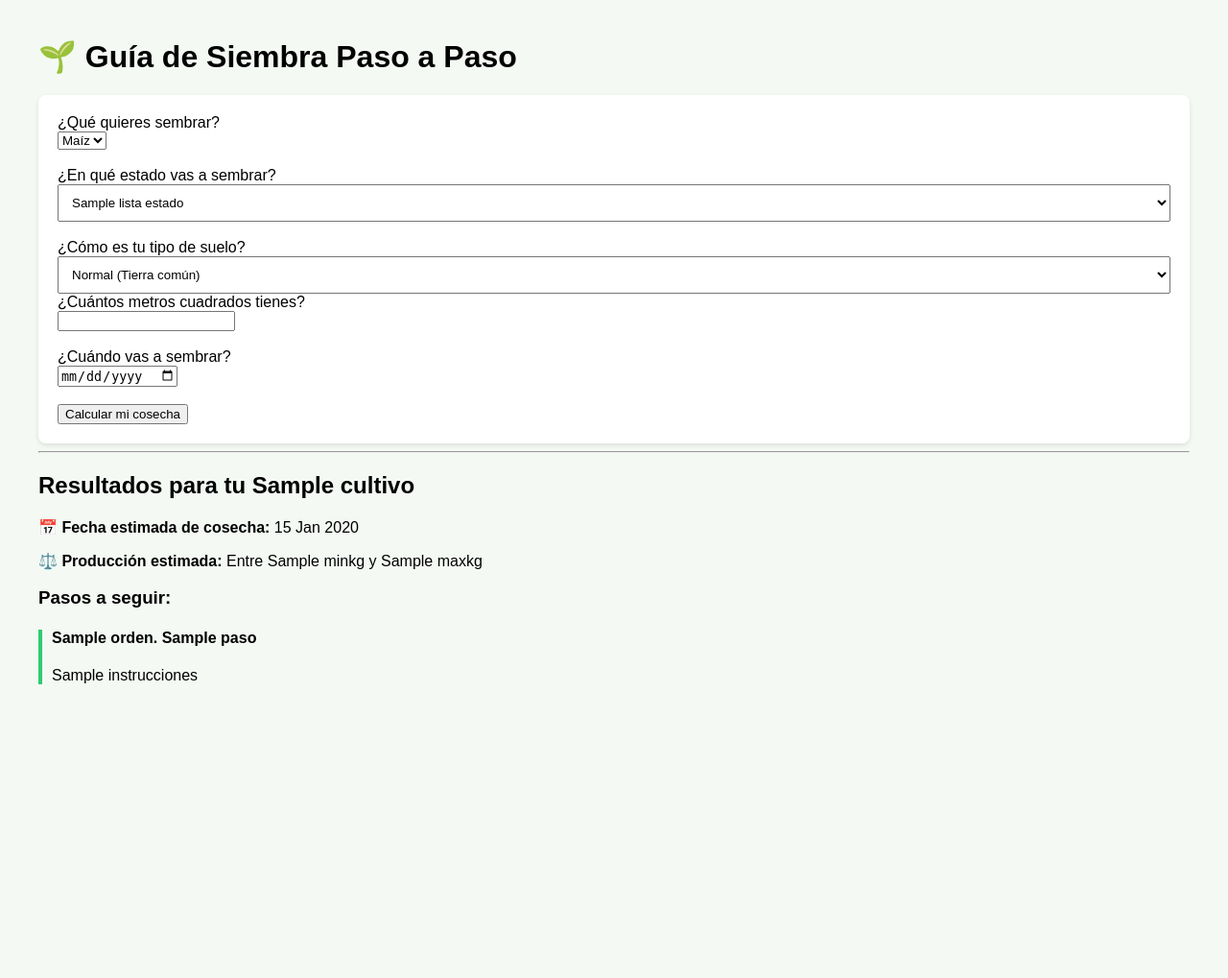
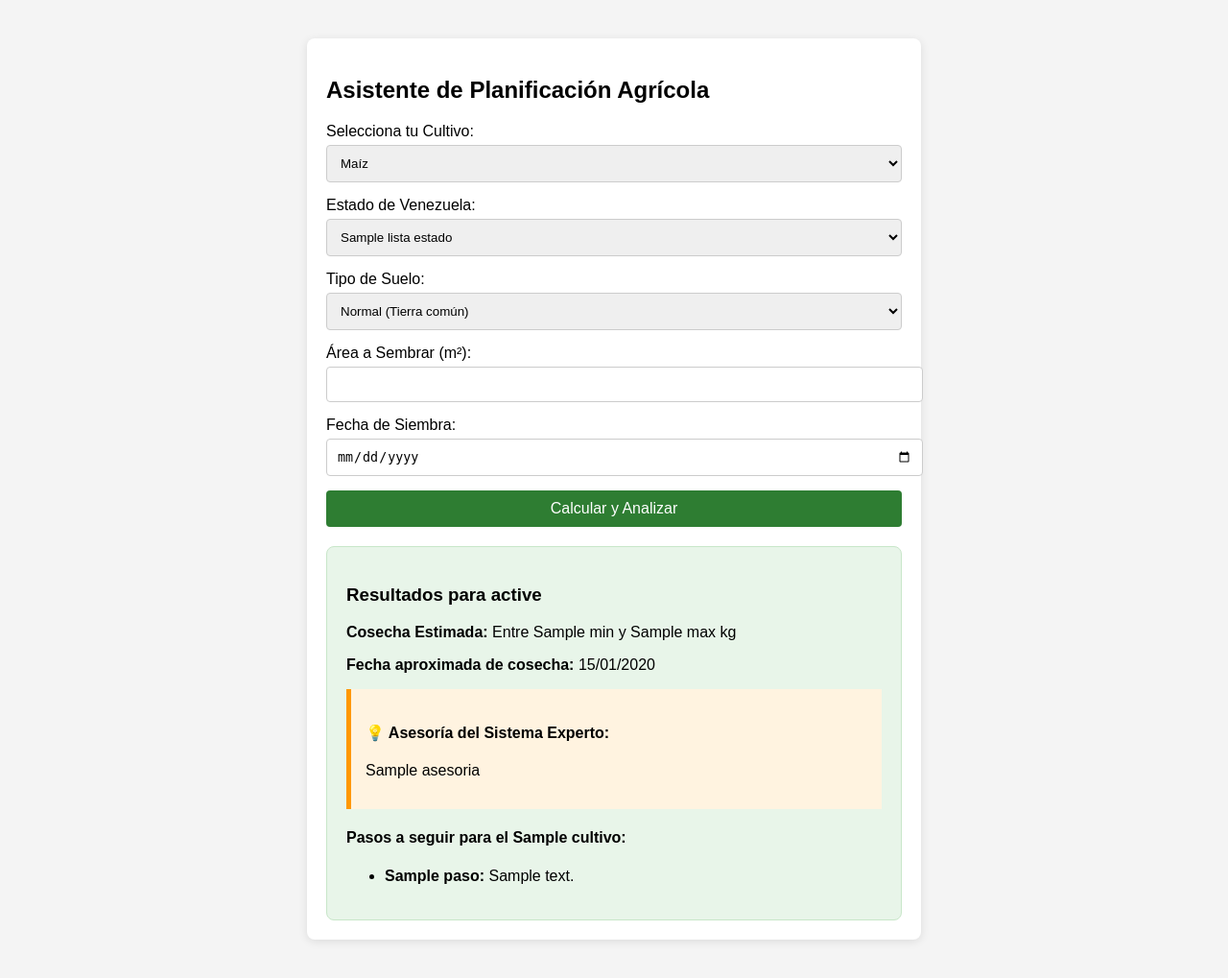
Before and after one commit to emanuelbastidas16-tech/proyecto-tesis, a Django app: template cultivos/templates/cultivos/calculadora.html in a window 1280 px wide. Shown: the whole page at 96% size. Before the commit the page ends 713 px from the top, so only its background shows below. Run offline with Django 4.2, Linux system fonts and the light colour scheme; tables that the repository leaves empty hold one stand-in row (values such as "Sample post"); the template is opened without the code that fills it: values that come from a table or form of the project are taken from there, most other values are stand-ins (such as "Sample title", 1, 10 or a date in 2020).

```diff
--- a/cultivos/templates/cultivos/calculadora.html
+++ b/cultivos/templates/cultivos/calculadora.html
@@ -1,62 +1,87 @@
 <!DOCTYPE html>
-<html>
+<html lang="es">
 <head>
-    <title>Asistente Agrícola</title>
+    <meta charset="UTF-8">
+    <title>Asistente Agrícola Nacional</title>
     <style>
-        body { font-family: sans-serif; margin: 40px; background-color: #f4f9f4; }
-        .card { background: white; padding: 20px; border-radius: 8px; box-shadow: 0 2px 5px rgba(0,0,0,0.1); }
-        .paso { border-left: 4px solid #2ecc71; margin-bottom: 10px; padding-left: 10px; }
+        body { font-family: sans-serif; margin: 40px; background-color: #f4f4f4; }
+        .container { background: white; padding: 20px; border-radius: 8px; max-width: 600px; margin: auto; box-shadow: 0 2px 10px rgba(0,0,0,0.1); }
+        .form-group { margin-bottom: 15px; }
+        select, input { width: 100%; padding: 10px; margin-top: 5px; border: 1px solid #ccc; border-radius: 4px; }
+        button { background-color: #2e7d32; color: white; padding: 10px 20px; border: none; border-radius: 4px; cursor: pointer; width: 100%; font-size: 16px; }
+        .resultado { background-color: #e8f5e9; padding: 20px; border-radius: 8px; margin-top: 20px; border: 1px solid #c8e6c9; }
+        .asesoria { background-color: #fff3e0; border-left: 5px solid #ff9800; padding: 15px; margin-top: 15px; }
     </style>
 </head>
 <body>
-    <h1>🌱 Guía de Siembra Paso a Paso</h1>
-    <div class="card">
-        <form method="POST">
-            {% csrf_token %}
-            <label>¿Qué quieres sembrar?</label><br>
-            <select name="cultivo">
+
+<div class="container">
+    <h2>Asistente de Planificación Agrícola</h2>
+    <form method="POST">
+        {% csrf_token %}
+
+        <div class="form-group">
+            <label>Selecciona tu Cultivo:</label>
+            <select name="cultivo" required>
                 {% for c in cultivos %}
                     <option value="{{ c.id }}">{{ c.get_nombre_display }}</option>
                 {% endfor %}
-            </select><br><br>
+            </select>
+        </div>
 
-            <label>¿En qué estado vas a sembrar?</label><br>
-                <select name="estado" style="width: 100%; padding: 10px;">
-                    {% for codigo, nombre in lista_estados %}
-                        <option value="{{ codigo }}">{{ nombre }}</option>
-                    {% endfor %}
-                </select><br><br>
+        <div class="form-group">
+            <label>Estado de Venezuela:</label>
+            <select name="estado" required>
+                {% for codigo, nombre in lista_estados %}
+                    <option value="{{ codigo }}">{{ nombre }}</option>
+                {% endfor %}
+            </select>
+        </div>
 
-            <label>¿Cómo es tu tipo de suelo?</label><br>
-            <select name="suelo" style="width: 100%; padding: 10px;">
-                <option value="optimo">Negro y suelto (Muy fértil)</option>
+        <div class="form-group">
+            <label>Tipo de Suelo:</label>
+            <select name="suelo" required>
+                <option value="optimo">Negro y Suelto (Fértil)</option>
                 <option value="medio" selected>Normal (Tierra común)</option>
-                <option value="dificil">Duro o muy arcilloso</option>
+                <option value="dificil">Arcilloso o Muy Duro</option>
             </select>
+        </div>
 
-            <label>¿Cuántos metros cuadrados tienes?</label><br>
-            <input type="number" name="area" step="0.1" required><br><br>
+        <div class="form-group">
+            <label>Área a Sembrar (m²):</label>
+            <input type="number" name="area" step="0.1" required>
+        </div>
 
-            <label>¿Cuándo vas a sembrar?</label><br>
-            <input type="date" name="fecha" required><br><br>
+        <div class="form-group">
+            <label>Fecha de Siembra:</label>
+            <input type="date" name="fecha" required>
+        </div>
 
-            <button type="submit">Calcular mi cosecha</button>
-        </form>
-    </div>
+        <button type="submit">Calcular y Analizar</button>
+    </form>
 
     {% if resultado %}
-    <hr>
-    <h2>Resultados para tu {{ resultado.cultivo }}</h2>
-    <p>📅 <strong>Fecha estimada de cosecha:</strong> {{ resultado.fecha_cosecha|date:"d M Y" }}</p>
-    <p>⚖️ <strong>Producción estimada:</strong> Entre {{ resultado.min }}kg y {{ resultado.max }}kg</p>
+    <div class="resultado">
+        <h3>Resultados para {{ resultado.estado }}</h3>
+        <p><strong>Cosecha Estimada:</strong> Entre {{ resultado.min }} y {{ resultado.max }} kg</p>
+        <p><strong>Fecha aproximada de cosecha:</strong> {{ resultado.fecha_cosecha|date:"d/m/Y" }}</p>
 
-    <h3>Pasos a seguir:</h3>
-    {% for p in pasos %}
-        <div class="paso">
-            <h4>{{ p.orden }}. {{ p.titulo }}</h4>
-            <p>{{ p.instrucciones }}</p>
+        <div class="asesoria">
+            <h4>💡 Asesoría del Sistema Experto:</h4>
+            <p>{{ resultado.asesoria }}</p>
         </div>
-    {% endfor %}
+
+        {% if pasos %}
+        <h4>Pasos a seguir para el {{ resultado.cultivo }}:</h4>
+        <ul>
+            {% for paso in pasos %}
+                <li><strong>{{ paso.titulo }}:</strong> {{ paso.descripcion }}</li>
+            {% endfor %}
+        </ul>
+        {% endif %}
+    </div>
     {% endif %}
+</div>
+
 </body>
 </html>
```
Also changed, not shown: cultivos/views.py (+71 -31 lines).
